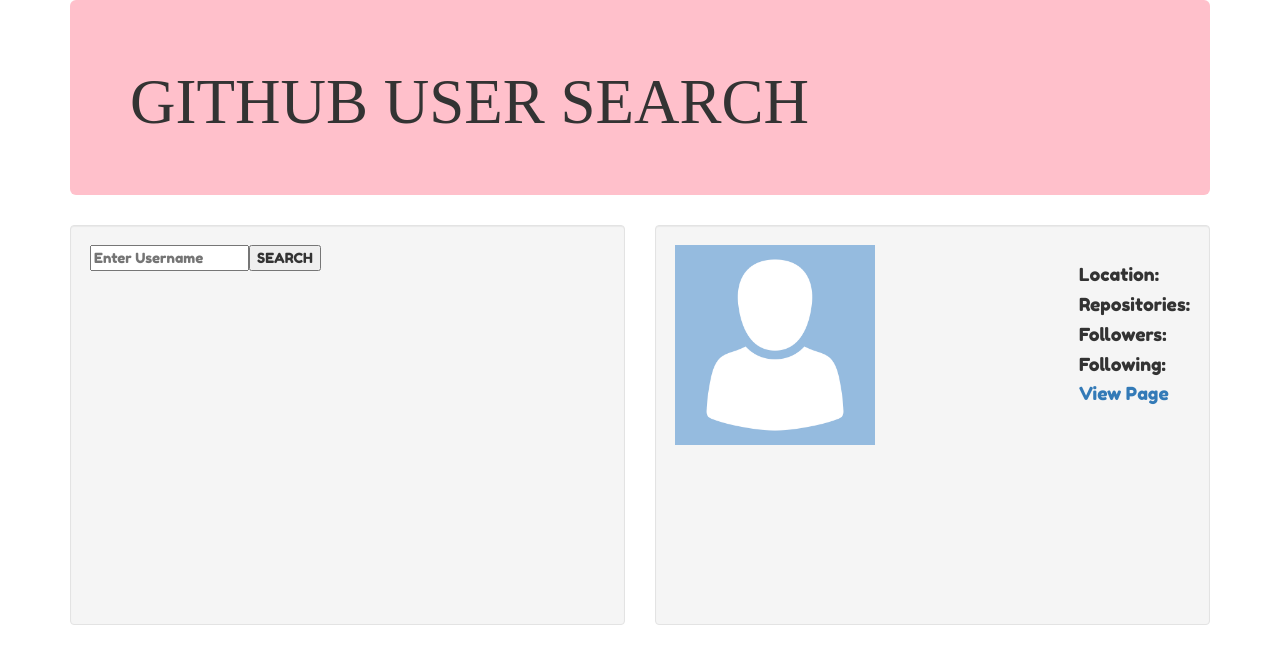
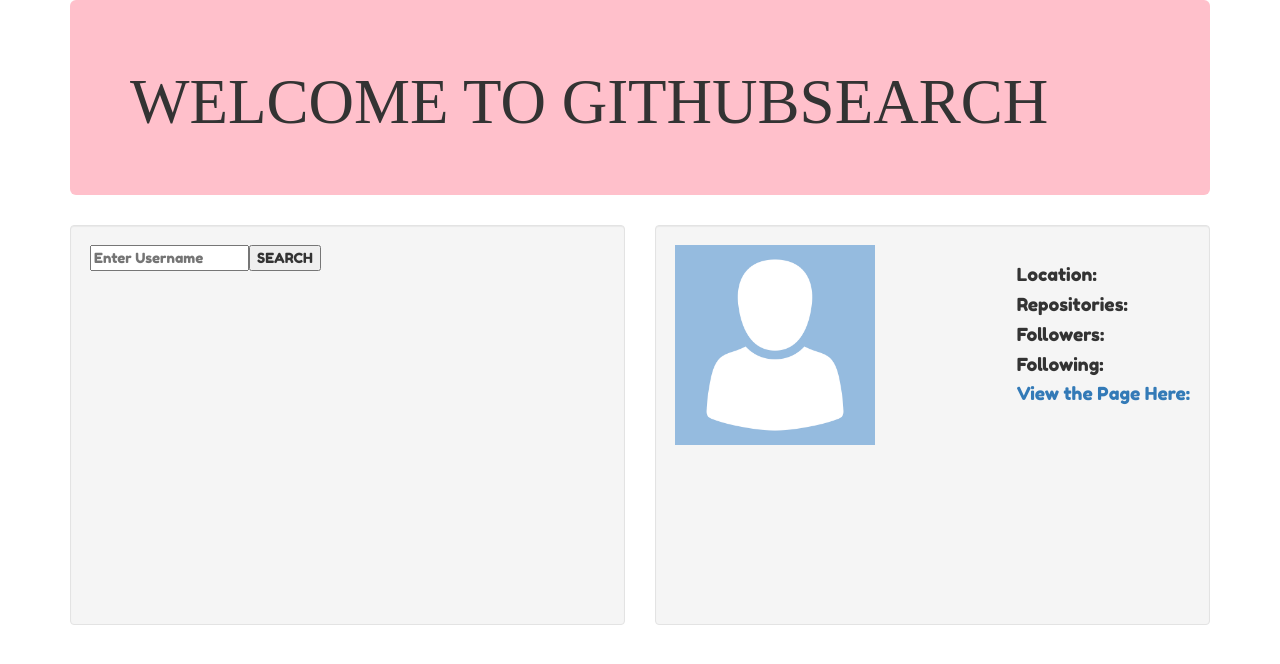
Before and after one commit to ChristineKarimi/Githubsearch, an Angular app: page / in a window 1280 px wide. Shown: the top 664 px of the page. Built offline with nearby package versions, Linux system fonts and the light colour scheme; a web font is replaced by a local one.

Commit message:
Rectified spelling mistakes

```diff
--- a/src/app/app.component.html
+++ b/src/app/app.component.html
@@ -1,6 +1,6 @@
 <div class="container">
   <div class="jumbotron">
-      <h1>GITHUB USER SEARCH</h1>
+      <h1>WELCOME TO GITHUBSEARCH</h1>
   </div>
   <div class="row">
     <div class="col-sm-6">
@@ -21,7 +21,7 @@
             <h4>Repositories: {{githubData.public_repos}}</h4>
             <h4>Followers: {{githubData.followers}}</h4>
             <h4>Following: {{githubData.following}}</h4>
-            <h4><a [href]="githubData.html_url">View Page</a></h4>
+            <h4><a [href]="githubData.html_url">View the Page Here:</a></h4>
 
         </div>
       </div>
```
